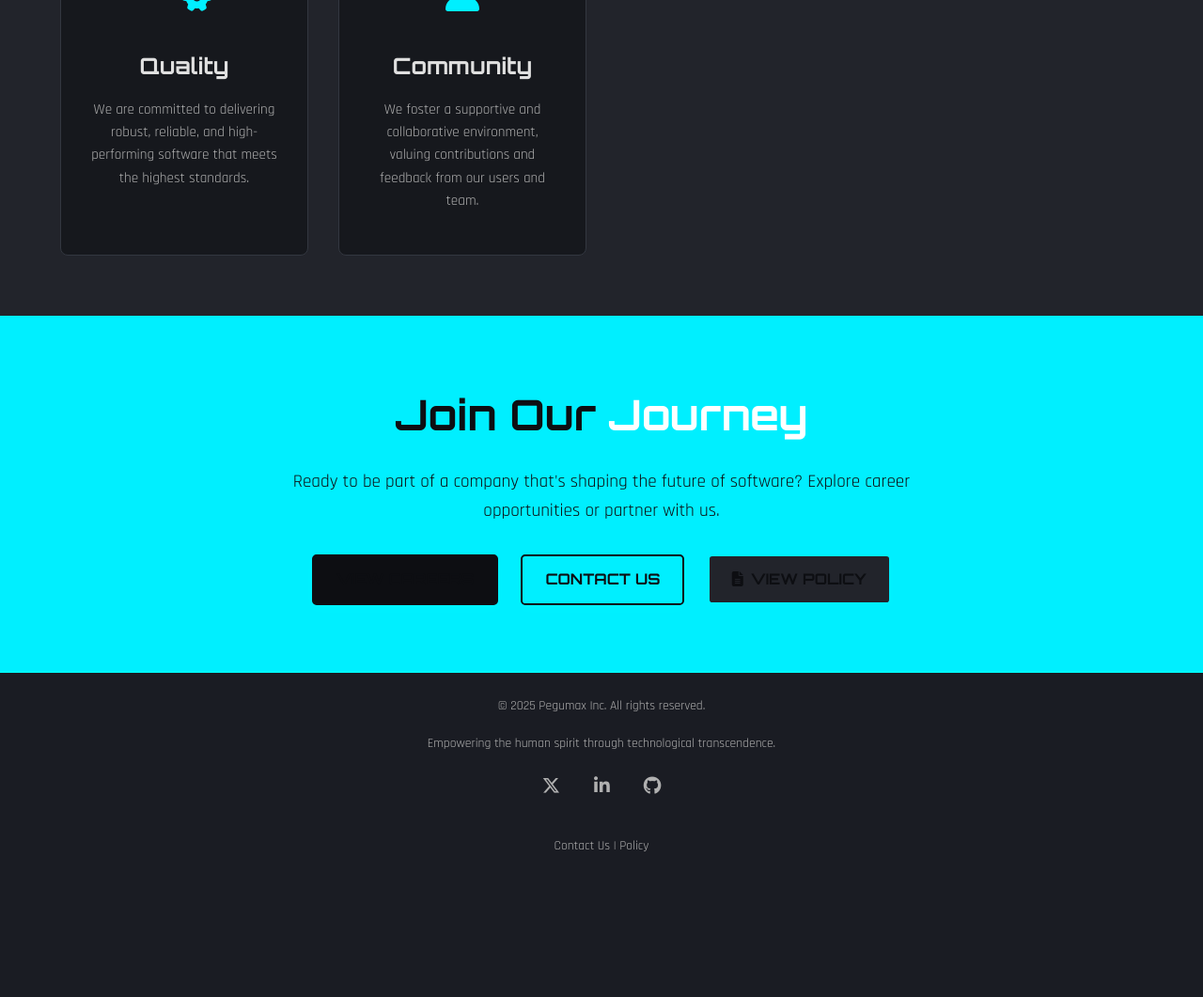
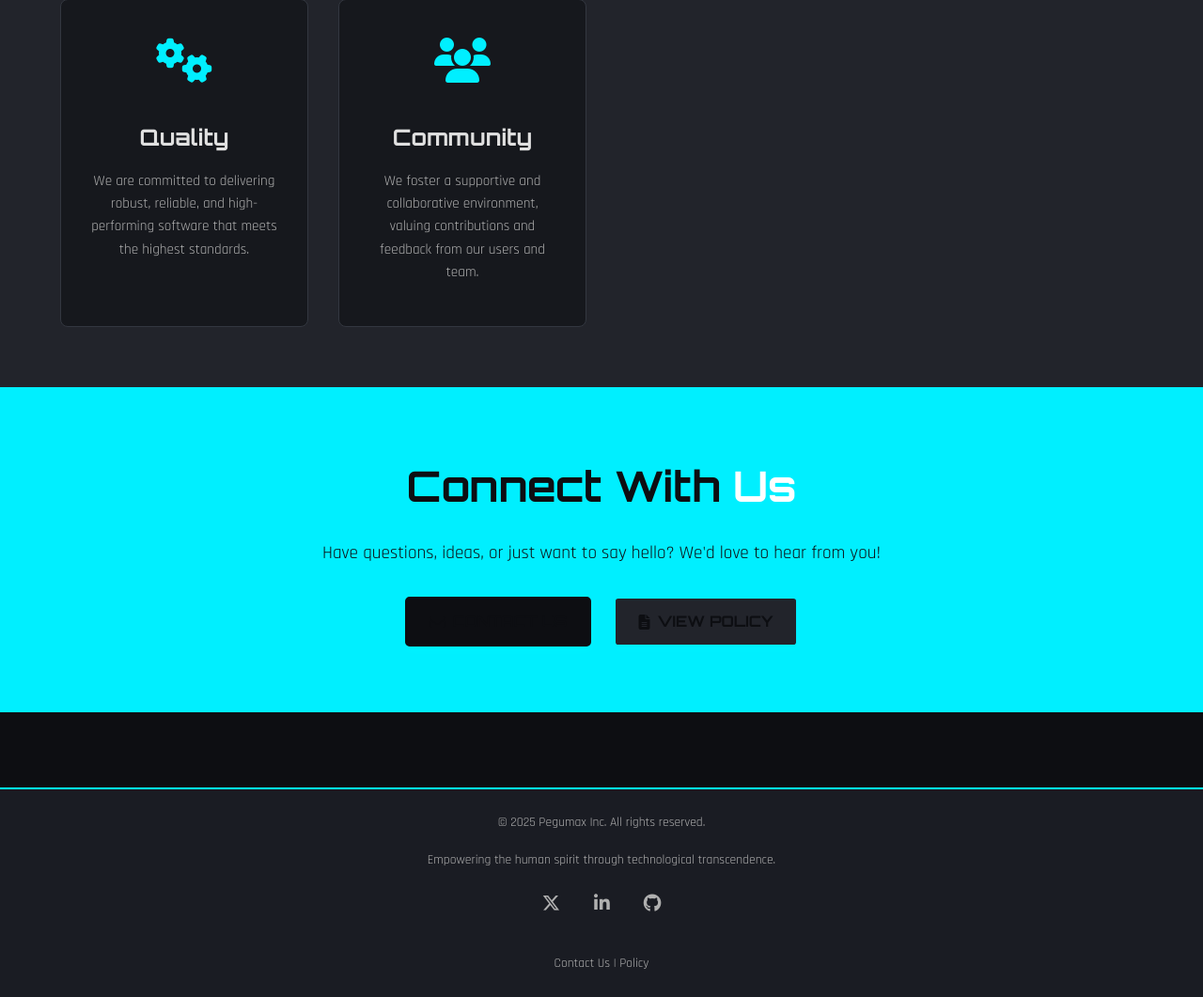
Before and after one commit to Gus-Jacobs/Pegumaxinc, a Django app: page /about/ in a window 1280 px wide. Shown: the part 1852-2913 px from the top of the page at 94% size. Before the commit the page ends 2758 px from the top, so only its background shows below. Run offline with Django 5.2, Linux system fonts and the light colour scheme.

Commit message:
Update about.html

```diff
--- a/pegumax_project/templates/about.html
+++ b/pegumax_project/templates/about.html
@@ -191,7 +191,7 @@
 
         /* Hero Section */
         .about-hero {
-            background: linear-gradient(rgba(13, 14, 18, 0.8), rgba(13, 14, 18, 0.8)), url("{% static 'img/about_hero_background.webp' %}");
+            background: linear-gradient(rgba(13, 14, 18, 0.8), rgba(13, 14, 18, 0.8)), url("{% static 'img/img1.webp' %}"); /* Using img1.webp */
             background-size: cover;
             background-position: center;
             color: #fff;
@@ -376,32 +376,22 @@
         }
 
         /* Primary CTA Button (e.g., View Careers) */
-        .cta-button {
+        /* Removed .cta-button primary style as careers button is gone */
+
+        /* Contact Us Button Style */
+        .cta-button.contact-button { /* New specific class for Contact Us */
             background-color: var(--bg-color);
             color: var(--highlight-color);
             border: 0.125rem solid var(--bg-color);
         }
-        .cta-button:hover {
+        .cta-button.contact-button:hover {
             background-color: transparent;
             color: var(--bg-color);
             box-shadow: 0 0.375rem 0.75rem rgba(0, 255, 255, 0.4);
             transform: translateY(-0.125rem);
         }
 
-        /* Secondary CTA Button (e.g., Contact Us) */
-        .cta-button.secondary {
-            background-color: transparent;
-            color: var(--bg-color);
-            border: 0.125rem solid var(--bg-color);
-        }
-        .cta-button.secondary:hover {
-            background-color: var(--bg-color);
-            color: var(--highlight-color);
-            box-shadow: 0 0.375rem 0.75rem rgba(0, 255, 255, 0.4);
-            transform: translateY(-0.125rem);
-        }
-
-        /* New Policy Button Style */
+        /* Policy Button Style */
         .cta-button.policy-button {
             background-color: var(--bg-dark-2); /* Darker background */
             color: var(--highlight-color);
@@ -421,6 +411,7 @@
             padding: 1.25rem 1rem;
             font-size: 0.85rem;
             width: 100%;
+            margin-top: 5rem; /* Added significant margin to separate from content */
         }
         .site-footer .container {
             max-width: 900px;
@@ -581,6 +572,7 @@
             .site-footer {
                 font-size: 0.8rem;
                 padding: 1rem 0.8rem;
+                margin-top: 3rem; /* Adjusted for mobile */
             }
             .social-links {
                 gap: 0.8rem;
@@ -668,6 +660,7 @@
             </button>
             <nav class="main-nav">
                 <ul class="navbar-links">
+                    <li><a href="{% url 'main_site:home' %}">Home</a></li>
                     <li><a href="{% url 'main_site:software_center' %}">Software Center</a></li>
                     <li><a href="{% url 'main_site:about' %}">About Us</a></li>
                     <li><a href="{% url 'main_site:community' %}">Community</a></li>
@@ -713,7 +706,7 @@
                         <p>Join us on our journey as we forge the future of software, one impactful application at a time.</p>
                     </div>
                     <div class="story-visual">
-                        <img src="{% static 'img/about_story_visual.webp' %}" alt="Our Story at Pegumax Inc. - Team working on innovation">
+                        <img src="{% static 'img/img2.webp' %}" alt="Our Story at Pegumax Inc. - Team working on innovation"> <!-- Using img2.webp -->
                     </div>
                 </div>
             </div>
@@ -760,10 +753,10 @@
 
         <section class="join-us-cta">
             <div class="container">
-                <h2>Join Our <span class="highlight">Journey</span></h2>
-                <p>Ready to be part of a company that's shaping the future of software? Explore career opportunities or partner with us.</p>
-                <a href="{% url 'main_site:careers' %}" class="cta-button">View Careers</a>
-                <a href="{% url 'main_site:contact' %}" class="cta-button secondary">Contact Us</a>
+                <h2>Connect With <span class="highlight">Us</span></h2>
+                <p>Have questions, ideas, or just want to say hello? We'd love to hear from you!</p>
+                {# Removed View Careers button #}
+                <a href="{% url 'main_site:contact' %}" class="cta-button contact-button"><i class="fas fa-envelope"></i> Contact Us</a>
                 <a href="{% url 'main_site:policy' %}" class="cta-button policy-button"><i class="fas fa-file-alt"></i> View Policy</a>
             </div>
         </section>
@@ -783,10 +776,11 @@
                     <a href="{% url 'main_site:contact' %}">Contact Us</a> |
                     <a href="{% url 'main_site:policy' %}">Policy</a>
                 </p>
+                {# Removed physical address #}
             </div>
         </div>
     </footer>
-    <script src="{% static 'js/script.js' %}"></script> {# <--- ADDED THIS LINE! #}
+    <script src="{% static 'js/script.js' %}"></script>
     <script>
         document.addEventListener('DOMContentLoaded', function() {
             document.getElementById('current-year').textContent = new Date().getFullYear();
```
